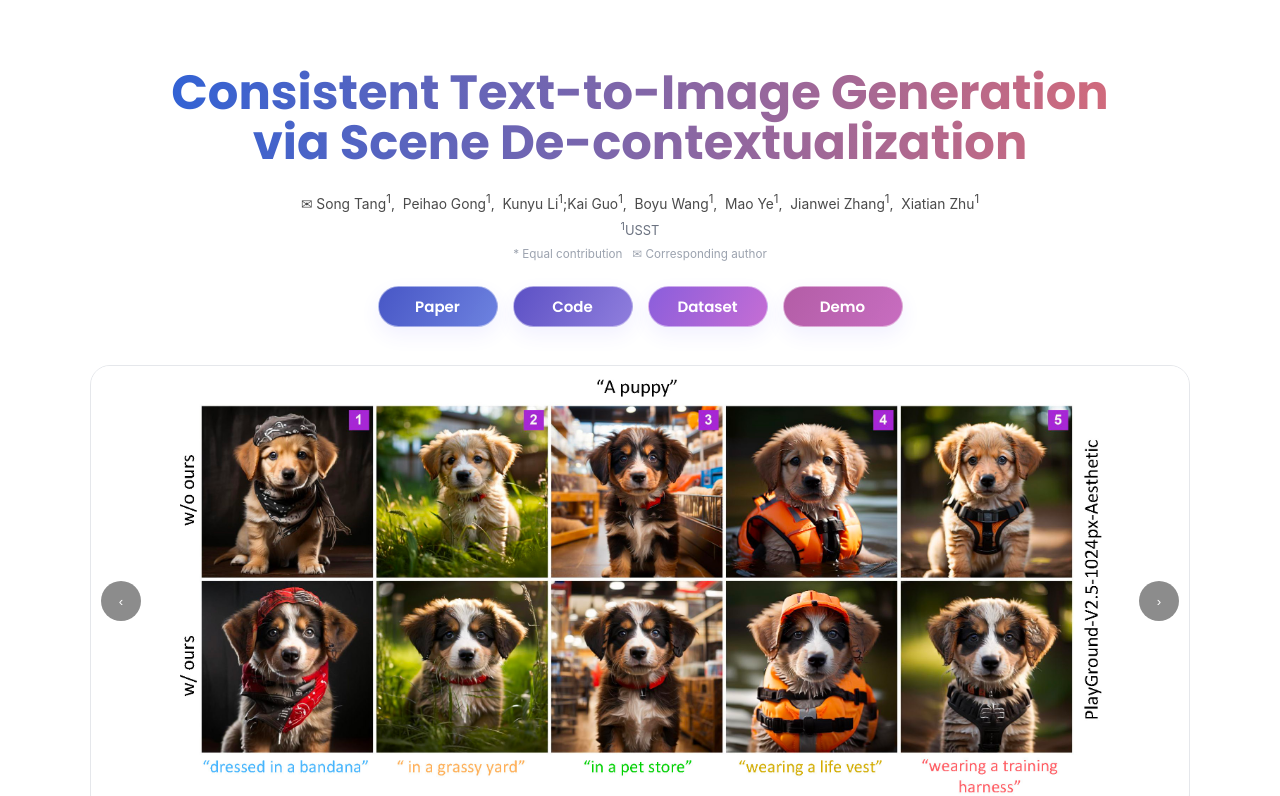
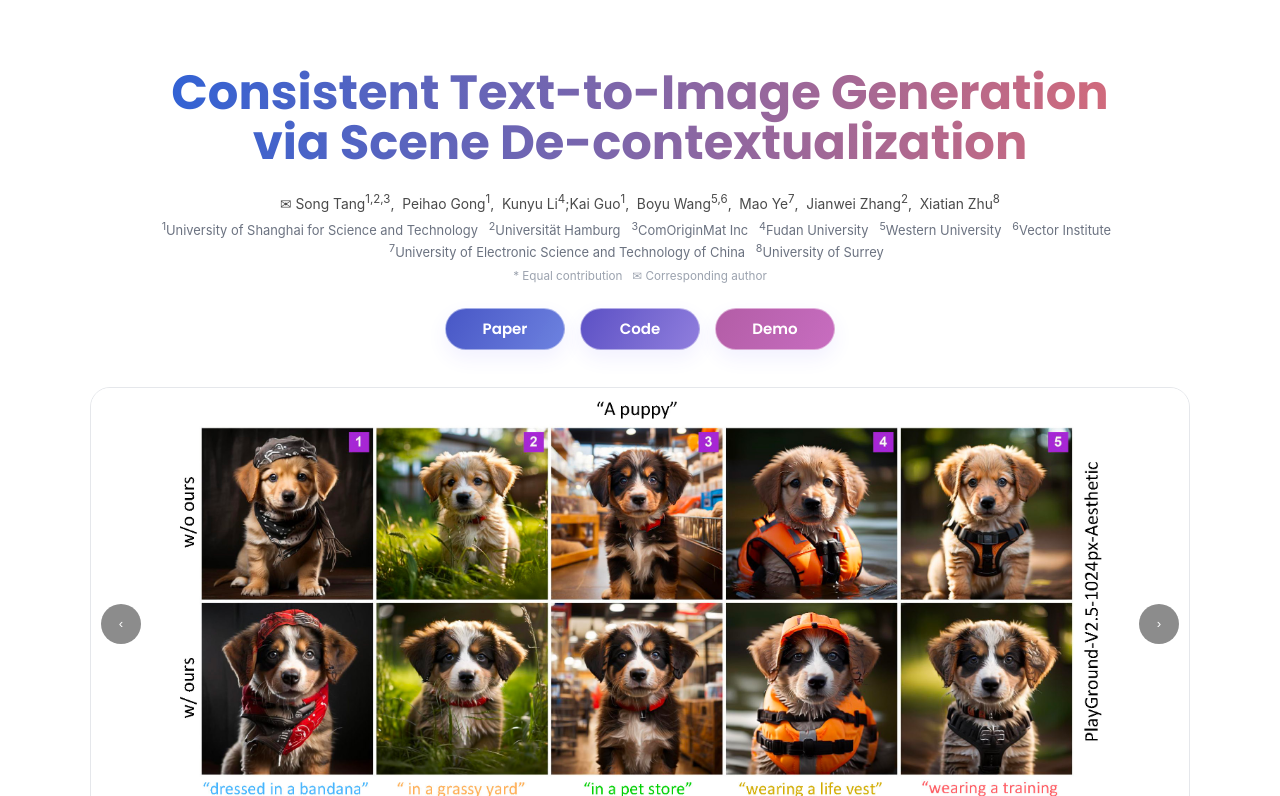
Before and after one commit to tntek/SDeC, a Jekyll site: the page built from docs/index.html, in a window 1280 px wide and 900 px high, cut to the strip 104-900 px from the top of the window. Built offline with Jekyll 4.4.1, drawn with Linux system fonts in a browser that asks for light colours; some web fonts are replaced.

Commit message:
update display website

```diff
--- a/docs/_config.yml
+++ b/docs/_config.yml
@@ -20,11 +20,11 @@ links:
     url: /assets/papers/paper.pdf
     key: paper
   - name: Code
-    url: https://github.com/...
+    url: https://github.com/tntek/SDeC
     key: code
-  - name: Dataset
-    url: https://example.com/dataset
-    key: dataset
+  # - name: Dataset
+  #   url: https://example.com/dataset
+  #   key: dataset
   - name: Demo
     url: /demo
     key: demo
--- a/docs/index.html
+++ b/docs/index.html
@@ -15,10 +15,10 @@ title: Consistent Text-to-Image Generation via Scene De-contextualization
     <!-- 作者与单位 -->
     <div class="hero__authors hero__authors--centered">
       <p class="hero__authors-line">
-        ✉ Song Tang<sup>1</sup>,&nbsp; Peihao Gong<sup>1</sup>,&nbsp; Kunyu Li<sup>1</sup>;Kai Guo<sup>1</sup>,&nbsp; Boyu Wang<sup>1</sup>,&nbsp; Mao Ye<sup>1</sup>,&nbsp; Jianwei Zhang<sup>1</sup>,&nbsp; Xiatian Zhu<sup>1</sup>
+        ✉ Song Tang<sup>1,2,3</sup>,&nbsp; Peihao Gong<sup>1</sup>,&nbsp; Kunyu Li<sup>4</sup>;Kai Guo<sup>1</sup>,&nbsp; Boyu Wang<sup>5,6</sup>,&nbsp; Mao Ye<sup>7</sup>,&nbsp; Jianwei Zhang<sup>2</sup>,&nbsp; Xiatian Zhu<sup>8</sup>
       </p>
       <p class="hero__affiliations">
-        <sup>1</sup>USST
+        <sup>1</sup>University of Shanghai for Science and Technology &nbsp; <sup>2</sup>Universität Hamburg &nbsp; <sup>3</sup>ComOriginMat Inc &nbsp; <sup>4</sup>Fudan University &nbsp; <sup>5</sup>Western University &nbsp; <sup>6</sup>Vector Institute &nbsp; <sup>7</sup>University of Electronic Science and Technology of China &nbsp; <sup>8</sup>University of Surrey &nbsp;
       </p>
       <p class="hero__notes">
         * Equal contribution &nbsp; ✉ Corresponding author
```
Also changed, not shown: 1 other file.
